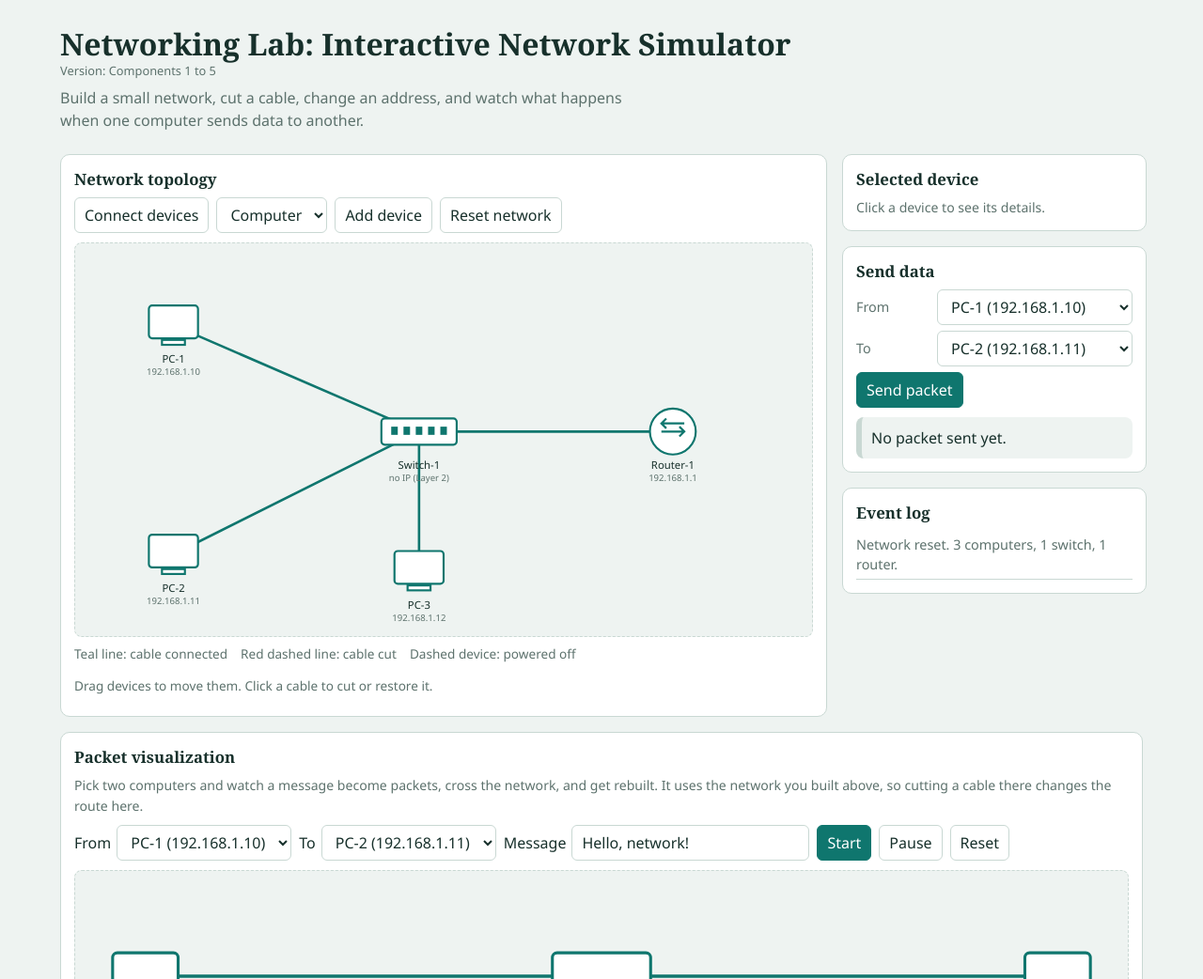
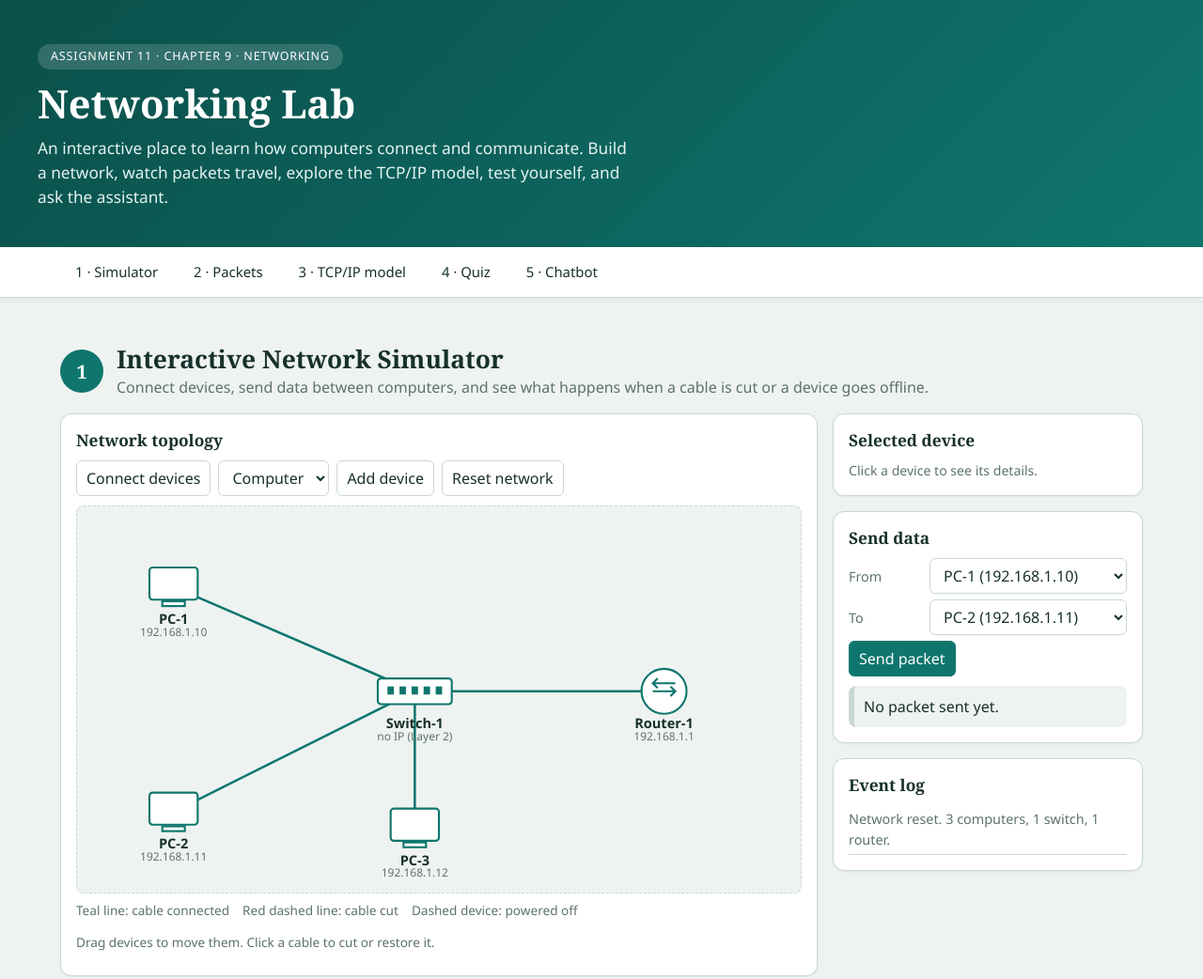
Before and after one commit to mchilds7/-Interactive-Networking-Simulator-and-AI-Networking-Learning-Website, a plain HTML site: page networking.html in a window 1280 px wide. Shown: the top 1042 px of the page at 94% size. Drawn offline with Linux system fonts and the light colour scheme.

Commit message:
Add files via upload

```diff
--- a/networking.html
+++ b/networking.html
@@ -3,30 +3,51 @@
 <head>
 <meta charset="utf-8">
 <meta name="viewport" content="width=device-width, initial-scale=1">
-<title>Networking Lab – Interactive Network Simulator</title>
+<title>Networking Lab – Interactive Networking Learning Website</title>
 <style>
-:root{--bg:#eef3f1;--panel:#fff;--ink:#17302b;--mute:#5d726d;--line:#c9d8d3;--teal:#0f766e;--amber:#b87503;--red:#b8321f;--green:#1b7a3d;--on:#fff}
-@media (prefers-color-scheme:dark){:root{--bg:#10201d;--panel:#182b27;--ink:#e6f0ed;--mute:#9bb2ac;--line:#2f4742;--teal:#3fc0b3;--amber:#e3a13a;--red:#ef7a66;--green:#5fcf84;--on:#10201d}}
+:root{--bg:#eef3f1;--panel:#fff;--ink:#17302b;--mute:#5d726d;--line:#c9d8d3;--teal:#0f766e;--amber:#b87503;--red:#b8321f;--green:#1b7a3d;--on:#fff;--h1:#0b4f4a;--h2:#0f766e}
+@media (prefers-color-scheme:dark){:root{--bg:#10201d;--panel:#182b27;--ink:#e6f0ed;--mute:#9bb2ac;--line:#2f4742;--teal:#3fc0b3;--amber:#e3a13a;--red:#ef7a66;--green:#5fcf84;--on:#10201d;--h1:#0a2926;--h2:#0e4a44}}
 *{box-sizing:border-box}
 body{margin:0;background:var(--bg);color:var(--ink);font:16px/1.5 "Segoe UI",system-ui,sans-serif}
-header{padding:28px 24px 8px;max-width:1200px;margin:auto}
-h1{margin:0;font:700 2rem/1.2 Georgia,serif}
-header p{margin:6px 0 0;color:var(--mute);max-width:70ch}
-main{max-width:1200px;margin:auto;padding:16px 24px 40px;display:grid;grid-template-columns:1fr 320px;gap:16px}
-@media (max-width:900px){main{grid-template-columns:1fr}}
-.card{background:var(--panel);border:1px solid var(--line);border-radius:10px;padding:14px}
-h2{font:600 1.05rem Georgia,serif;margin:0 0 8px}
+html{scroll-behavior:smooth;scroll-padding-top:70px}
+.skip{position:absolute;left:-999px;top:8px;background:var(--teal);color:var(--on);padding:8px 14px;border-radius:6px;z-index:100}.skip:focus{left:12px}
+.hero{background:linear-gradient(135deg,var(--h1),var(--h2));color:#fff;padding:46px 24px 40px}
+.hero .in{max-width:1200px;margin:auto}
+.hero .tag{display:inline-block;font-size:.78rem;letter-spacing:.07em;text-transform:uppercase;background:rgba(255,255,255,.16);padding:4px 14px;border-radius:99px;margin-bottom:14px}
+.hero h1{margin:0;font:700 2.6rem/1.1 Georgia,serif}
+.hero p{margin:12px 0 0;max-width:64ch;color:#e3f3f0;font-size:1.08rem}
+nav.top{position:sticky;top:0;z-index:50;background:var(--panel);border-bottom:1px solid var(--line);box-shadow:0 2px 8px rgba(0,0,0,.07)}
+nav.top ul{list-style:none;margin:auto;padding:8px 24px;max-width:1200px;display:flex;gap:6px;overflow-x:auto}
+nav.top a{display:block;white-space:nowrap;padding:7px 16px;border-radius:99px;color:var(--ink);text-decoration:none;font-size:.93rem;font-weight:500}
+nav.top a:hover{background:var(--bg)}nav.top a.act{background:var(--teal);color:var(--on)}
+main{max-width:1200px;margin:auto;padding:4px 24px 40px}
+.comp{margin-top:46px;scroll-margin-top:64px}
+.comp-head{display:flex;gap:14px;align-items:center;margin-bottom:16px}
+.num{flex:none;width:46px;height:46px;border-radius:50%;background:var(--teal);color:var(--on);display:grid;place-items:center;font:700 1.25rem Georgia,serif}
+.comp-head h2{margin:0;font:700 1.65rem/1.2 Georgia,serif}.comp-head p{margin:2px 0 0;color:var(--mute)}
+.c1grid{display:grid;grid-template-columns:1fr 330px;gap:16px}
+.c1grid aside{display:grid;gap:16px;align-content:start}
+@media (max-width:900px){.c1grid{grid-template-columns:1fr}.hero h1{font-size:2rem}.comp-head h2{font-size:1.35rem}}
+.card{background:var(--panel);border:1px solid var(--line);border-radius:12px;padding:16px;box-shadow:0 1px 3px rgba(0,0,0,.06)}
+h3{font:600 1.08rem Georgia,serif;margin:0 0 10px}
+hr.sep{border:0;border-top:1px solid var(--line);margin:18px 0 14px}
+footer{border-top:1px solid var(--line);padding:26px 24px;text-align:center;color:var(--mute);font-size:.9rem}
+footer strong{color:var(--ink)}
+#totop{position:fixed;right:18px;bottom:18px;width:44px;height:44px;border-radius:50%;padding:0;font-size:1.2rem;box-shadow:0 2px 8px rgba(0,0,0,.2);opacity:0;pointer-events:none;transition:opacity .2s}
+#totop.show{opacity:1;pointer-events:auto}
 .bar{display:flex;flex-wrap:wrap;gap:8px;margin-bottom:10px}
 button,select,input{font:inherit;color:var(--ink);background:var(--panel);border:1px solid var(--line);border-radius:6px;padding:6px 10px}
-button{cursor:pointer}
-button:hover{border-color:var(--teal)}
+button{cursor:pointer;transition:background .15s,border-color .15s,filter .15s}
+button:hover{border-color:var(--teal);background:var(--bg)}
+button.primary:hover,button.on:hover{background:var(--teal);filter:brightness(1.1)}
+button:disabled{opacity:.5;cursor:not-allowed}
 button.on,button.primary{background:var(--teal);border-color:var(--teal);color:var(--on)}
 button.danger{color:var(--red)}
 :focus-visible{outline:3px solid var(--amber);outline-offset:2px}
 svg{width:100%;height:auto;display:block;background:var(--bg);border:1px dashed var(--line);border-radius:8px;touch-action:none}
 .dev{cursor:grab}
-.dev text{fill:var(--ink);font-size:13px;text-anchor:middle;pointer-events:none}
-.dev .ip{fill:var(--mute);font-size:11px}
+.dev text{fill:var(--ink);font-size:17px;font-weight:600;text-anchor:middle;pointer-events:none}
+.dev .ip{fill:var(--mute);font-size:14px;font-weight:400}
 .shape{fill:var(--panel);stroke:var(--teal);stroke-width:2.5}
 .dev.sel .shape{stroke:var(--amber);stroke-width:4}
 .dev.off .shape{stroke:var(--red);stroke-dasharray:5 3;opacity:.6}
@@ -87,14 +108,26 @@ dt{color:var(--mute)}dd{margin:0}
 </style>
 </head>
 <body>
-<header>
-  <h1>Networking Lab: Interactive Network Simulator</h1>
-  <p style="font-size:.8rem;margin:0 0 4px;color:var(--mute)">Version: Components 1 to 5</p>
-  <p>Build a small network, cut a cable, change an address, and watch what happens when one computer sends data to another.</p>
+<a class="skip" href="#main">Skip to content</a>
+<header class="hero">
+  <div class="in">
+    <span class="tag">Assignment 11 · Chapter 9 · Networking</span>
+    <h1>Networking Lab</h1>
+    <p>An interactive place to learn how computers connect and communicate. Build a network, watch packets travel, explore the TCP/IP model, test yourself, and ask the assistant.</p>
+  </div>
 </header>
-<main>
+<nav class="top" aria-label="Page sections"><ul>
+  <li><a href="#simulator">1 · Simulator</a></li>
+  <li><a href="#packets">2 · Packets</a></li>
+  <li><a href="#tcpip">3 · TCP/IP model</a></li>
+  <li><a href="#quiz">4 · Quiz</a></li>
+  <li><a href="#assistant">5 · Chatbot</a></li>
+</ul></nav>
+<main id="main">
+<div class="comp" id="simulator"><div class="comp-head"><span class="num" aria-hidden="true">1</span><div><h2>Interactive Network Simulator</h2><p>Connect devices, send data between computers, and see what happens when a cable is cut or a device goes offline.</p></div></div>
+<div class="c1grid">
   <section class="card" aria-label="Network canvas">
-    <h2>Network topology</h2>
+    <h3>Network topology</h3>
     <div class="bar">
       <button id="bConnect" aria-pressed="false">Connect devices</button>
       <select id="addType" aria-label="Device type"><option value="pc">Computer</option><option value="switch">Switch</option><option value="router">Router</option></select>
@@ -106,25 +139,26 @@ dt{color:var(--mute)}dd{margin:0}
     <p class="hint" id="modeHint"></p>
   </section>
 
-  <aside style="display:grid;gap:16px;align-content:start">
+  <aside>
     <section class="card" aria-live="polite">
-      <h2>Selected device</h2>
+      <h3>Selected device</h3>
       <div id="info"><p class="hint">Click a device to see its details.</p></div>
     </section>
     <section class="card">
-      <h2>Send data</h2>
+      <h3>Send data</h3>
       <div class="row"><label for="src">From</label><select id="src"></select></div>
       <div class="row"><label for="dst">To</label><select id="dst"></select></div>
       <button class="primary" id="bSend">Send packet</button>
       <div id="result" role="status">No packet sent yet.</div>
     </section>
     <section class="card">
-      <h2>Event log</h2>
+      <h3>Event log</h3>
       <ul id="log"></ul>
     </section>
   </aside>
-  <section class="card" style="grid-column:1/-1" aria-label="Packet visualization">
-    <h2>Packet visualization</h2>
+</div></div>
+<div class="comp" id="packets"><div class="comp-head"><span class="num" aria-hidden="true">2</span><div><h2>Network Packet Visualization</h2><p>Watch a message turn into packets, cross the network, and get rebuilt at its destination.</p></div></div>
+  <section class="card" aria-label="Packet visualization">
     <p class="hint" style="margin:0 0 10px">Pick two computers and watch a message become packets, cross the network, and get rebuilt. It uses the network you built above, so cutting a cable there changes the route here.</p>
     <div class="bar">
       <label>From <select id="vsrc"></select></label>
@@ -139,39 +173,42 @@ dt{color:var(--mute)}dd{margin:0}
       <ol id="vsteps"></ol>
       <div id="vexp" role="status" aria-live="polite"></div>
     </div>
-  </section>
-  <section class="card" style="grid-column:1/-1" aria-label="TCP/IP model">
-    <h2>Interactive TCP/IP model</h2>
+  </section></div>
+<div class="comp" id="tcpip"><div class="comp-head"><span class="num" aria-hidden="true">3</span><div><h2>Interactive TCP/IP Model</h2><p>Explore the four layers, see how data moves through them, and follow what happens when you visit a website.</p></div></div>
+  <section class="card" aria-label="TCP/IP model">
     <p class="hint" style="margin:0 0 10px">Click a layer to see what it does. Use the buttons below to watch data move down the layers on the sending computer and back up on the receiving one.</p>
     <div class="t3grid">
       <div id="t3stack" role="group" aria-label="TCP/IP layers"></div>
       <div id="t3detail" aria-live="polite"></div>
     </div>
-    <h2 style="margin-top:16px">How data moves through the layers</h2>
+    <hr class="sep"><h3>How data moves through the layers</h3>
     <div class="bar">
       <button class="primary" id="t3down">Send: down the layers</button>
       <button id="t3up">Receive: up the layers</button>
     </div>
     <p class="hint" id="t3msg" style="margin:0"></p>
+    <p class="hint" style="margin:6px 0 0">What the data looks like at the selected layer:</p>
     <div class="enc" id="t3enc" aria-label="What the data looks like at the selected layer"></div>
-    <h2 style="margin-top:16px">Example: visiting a website</h2>
+    <hr class="sep"><h3>Example: visiting a website</h3>
     <p class="hint" style="margin:0 0 8px">What happens when you type <strong>https://example.com</strong> into your browser.</p>
     <div class="bar"><button id="t3prev">Previous</button><button class="primary" id="t3next">Next step</button><span class="hint" id="t3count" style="align-self:center;margin:0"></span></div>
     <div id="t3web" aria-live="polite"></div>
-  </section>
-  <section class="card" style="grid-column:1/-1" aria-label="Networking quiz">
-    <h2>Networking quiz</h2>
+  </section></div>
+<div class="comp" id="quiz"><div class="comp-head"><span class="num" aria-hidden="true">4</span><div><h2>Networking Quiz</h2><p>Twelve multiple-choice questions with instant feedback and an explanation for every answer.</p></div></div>
+  <section class="card" aria-label="Networking quiz">
     <div id="qbox"></div>
-  </section>
-  <section class="card" style="grid-column:1/-1" aria-label="AI networking chatbot">
-    <h2>Networking assistant (chatbot)</h2>
-    <p class="hint" style="margin:0 0 10px">Ask about LANs, WANs, Wi-Fi, topologies, devices, TCP/IP, IP addresses, DNS, TCP/UDP, packets, or troubleshooting, or just chat: tell it your name, ask for a joke, or say \"quiz me\". It can also look at the network you built in the simulator, for example: "Why can't PC-1 reach PC-3?"</p>
+  </section></div>
+<div class="comp" id="assistant"><div class="comp-head"><span class="num" aria-hidden="true">5</span><div><h2>AI Networking Chatbot</h2><p>Ask a question, get help with the simulator, troubleshoot a problem, or just chat.</p></div></div>
+  <section class="card" aria-label="AI networking chatbot">
+    <p class="hint" style="margin:0 0 10px">Ask about LANs, WANs, Wi-Fi, topologies, devices, TCP/IP, IP addresses, DNS, TCP/UDP, packets, or troubleshooting, or just chat: tell it your name, ask for a joke, or say “quiz me”. It can also look at the network you built in the simulator, for example: "Why can't PC-1 reach PC-3?"</p>
     <div id="chat" role="log" aria-live="polite" aria-label="Chat messages"></div>
     <div class="sug" id="csug" aria-label="Suggested questions"></div>
     <div class="row"><input id="cin" placeholder="Ask a networking question…" aria-label="Your question" autocomplete="off" maxlength="300"><button class="primary" id="csend">Send</button></div>
     <div class="bar" style="margin-top:8px"><button id="ctest">Run test questions</button><button id="cclear">Clear chat</button></div>
-  </section>
+  </section></div>
 </main>
+<footer><strong>Networking Lab</strong> · Assignment 11, Chapter 9: Networking<br>Built with plain HTML, CSS and JavaScript. Everything runs in your browser and no personal data is collected.</footer>
+<button id="totop" aria-label="Back to top" title="Back to top">↑</button>
 
 <script>
 const NS="http://www.w3.org/2000/svg";
@@ -205,6 +242,7 @@ function draw(){
   });
   devs.forEach(d=>{
     const g=el("g",{class:"dev"+(sel===d.id?" sel":"")+(d.on?"":" off"),transform:`translate(${d.x},${d.y})`,tabindex:0,role:"button","aria-label":`${d.name}, ${d.type}`});
+    el("rect",{x:-50,y:-34,width:100,height:70,fill:"transparent"},g);
     if(d.type==="pc"){el("rect",{x:-30,y:-24,width:60,height:40,rx:4,class:"shape"},g);el("rect",{x:-14,y:18,width:28,height:6,class:"shape"},g)}
     else if(d.type==="switch"){el("rect",{x:-46,y:-16,width:92,height:32,rx:4,class:"shape"},g);[-30,-15,0,15,30].forEach(x=>el("rect",{x:x-4,y:-6,width:8,height:10,fill:"var(--teal)"},g))}
     else{el("circle",{r:28,class:"shape"},g);el("path",{d:"M-14 0H14M8 -6L14 0L8 6M14 -10L-14 -10M-8 -16L-14 -10L-8 -4",fill:"none",stroke:"var(--teal)","stroke-width":2.5},g)}
@@ -711,6 +749,15 @@ $("ctest").onclick=async()=>{$("ctest").disabled=true;for(const q of TESTQ)await
 $("csug").innerHTML="";
 ["What is a LAN?","TCP vs UDP","How do I use the simulator?","My internet is slow","Tell me a joke","Quiz me"].forEach(q=>{const b=document.createElement("button");b.textContent=q;b.onclick=()=>cask(q);$("csug").appendChild(b)});
 cmsg("b",{paras:["Hi! I'm the Networking Assistant. Ask me about LANs, WANs, Wi-Fi, topologies, routers and switches, the TCP/IP layers, IP addresses, DNS, TCP and UDP, packets or troubleshooting. I can also check the network in your simulator. Try a suggestion below or type your own question."]});
+/* ---------- Page navigation ---------- */
+(function(){
+  const links=[...document.querySelectorAll("nav.top a")],secs=links.map(a=>document.querySelector(a.getAttribute("href")));
+  function upd(){let cur=-1;secs.forEach((e,i)=>{if(e.getBoundingClientRect().top<120)cur=i});
+    links.forEach((a,i)=>{a.classList.toggle("act",i===cur);if(i===cur)a.setAttribute("aria-current","true");else a.removeAttribute("aria-current")});
+    $("totop").classList.toggle("show",scrollY>500)}
+  addEventListener("scroll",upd,{passive:true});upd();
+  $("totop").onclick=()=>scrollTo({top:0});
+})();
 reset();vreset();
 </script>
 </body>
```
Also changed, not shown: index.html (+2 -2 lines).
